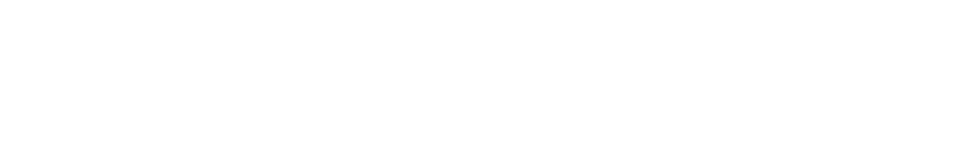
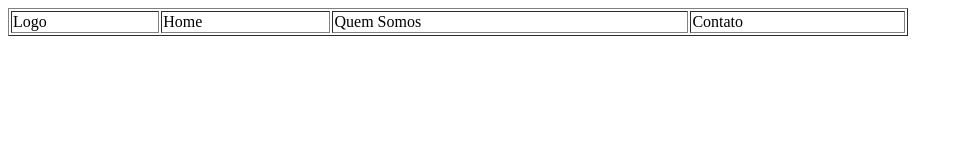
Before and after one commit to rafaelsousadevbr/projeto-unes, a plain HTML site: page index.html in a window 1280 px wide. Shown: the whole page, without its empty margins (0-963 px from the left). Drawn offline with Linux system fonts and the light colour scheme.

Commit message:
criada uma tabela para o menu do site

```diff
--- a/index.html
+++ b/index.html
@@ -8,6 +8,14 @@
 </head>
 
 <body>
+    <table border="1" width="900">
+        <tr>
+            <td>Logo</td>
+            <td>Home</td>
+            <td>Quem Somos</td>
+            <td>Contato</td>
+        </tr>
+    </table>
 
 </body>
 
```
